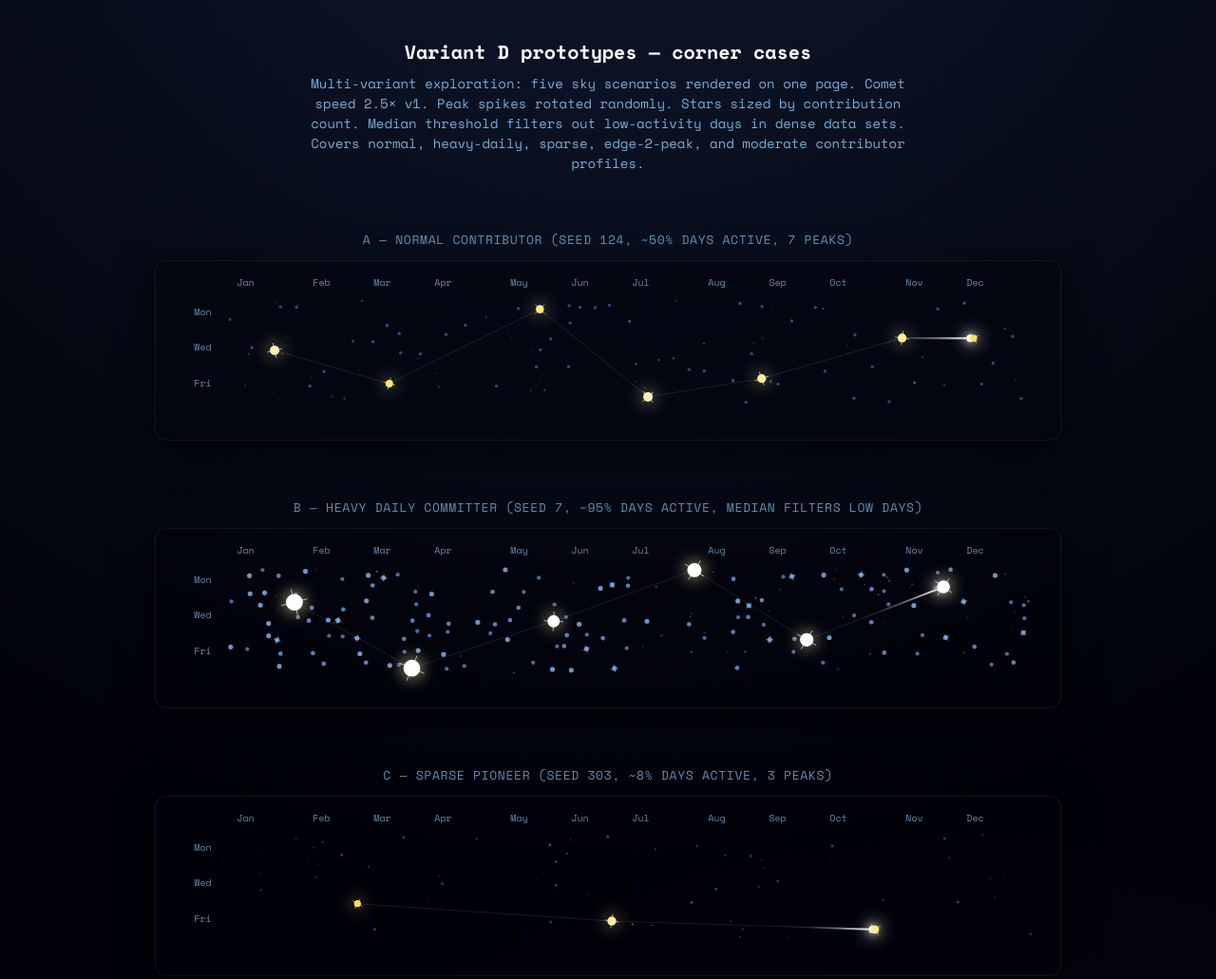
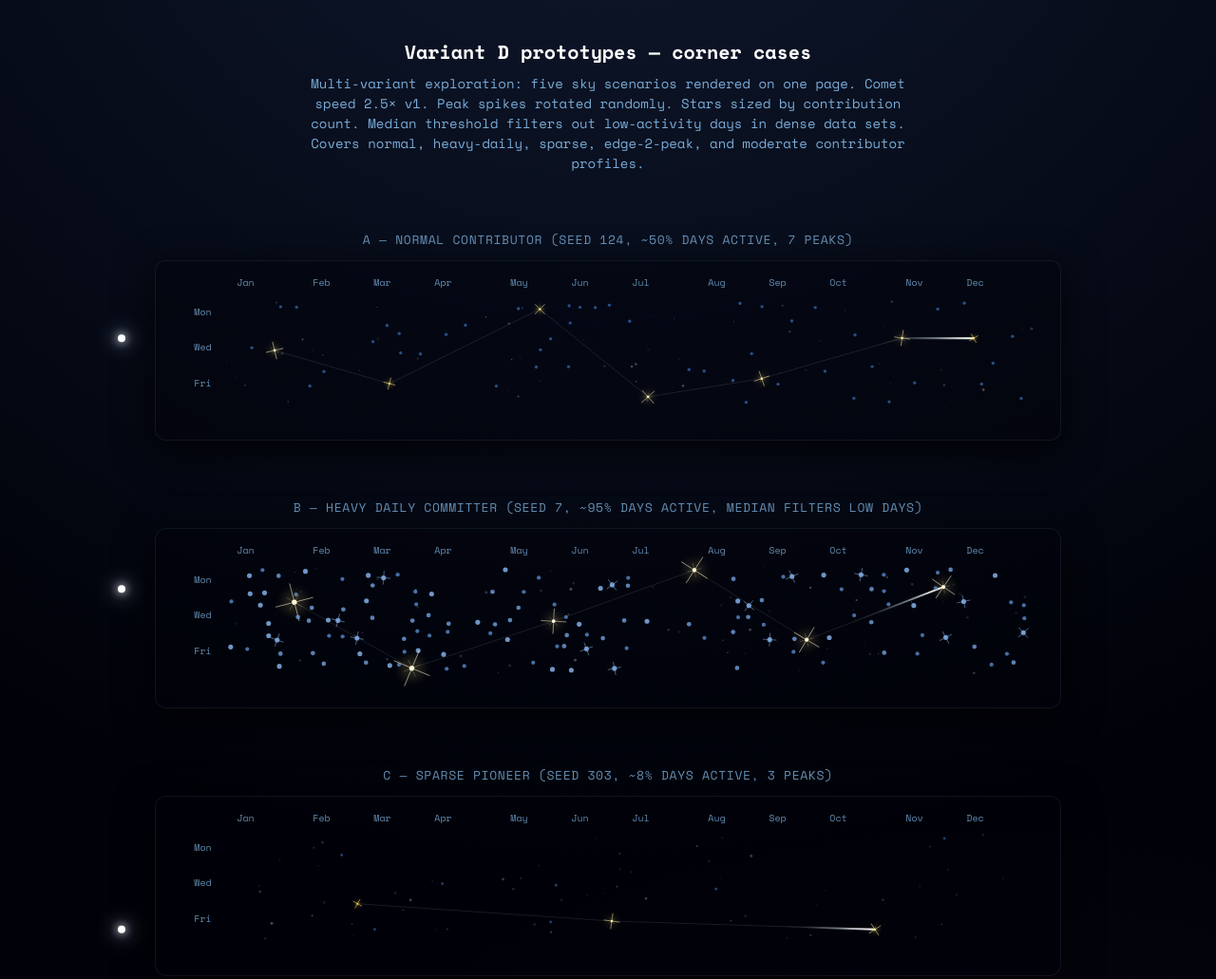
Before and after one commit to kiaquila/comet-contribution-graph, a website: page prototypes/variant-d-grid-peaks.html in a window 1280 px wide. Shown: the top 1031 px of the page at 95% size. Drawn offline with nearby package versions, Linux system fonts and the light colour scheme; animation ran at ten frames a second.

Commit message:
feat(widget): v4 — natural diffraction peaks, comet 2x faster, subtle bg tints

```diff
--- a/prototypes/variant-d-grid-peaks.html
+++ b/prototypes/variant-d-grid-peaks.html
@@ -10,8 +10,8 @@
     <style>
       /* §1 — tunables */
       :root {
-        --comet-duration: 1.05s; /* traversal — 2.5× faster than v1's 2.6s */
-        --comet-hold: 0.9s;
+        --comet-duration: 0.48s; /* traversal */
+        --comet-hold: 1.35s;
         --comet-head-r: 4px;
         --comet-head-color: #ffffff;
         --comet-trail-width: 2px;
@@ -129,15 +129,14 @@
       }
 
       .bg-star {
-        fill: #ffffff;
         opacity: 0.15;
         animation: twinkle 4s infinite alternate;
       }
       .data-star {
         transition: r 0.3s ease;
       }
-      .peak-star {
-        animation: pulse 2s infinite alternate;
+      .peak-halo {
+        animation: halo-pulse 2s infinite alternate;
       }
 
       .comet-trail-path {
@@ -162,12 +161,12 @@
           opacity: 0.3;
         }
       }
-      @keyframes pulse {
+      @keyframes halo-pulse {
         0% {
-          filter: drop-shadow(0 0 4px hsl(48, 100%, 68%));
+          fill-opacity: 0.25;
         }
         100% {
-          filter: drop-shadow(0 0 10px hsl(48, 100%, 86%));
+          fill-opacity: 0.45;
         }
       }
 
@@ -177,6 +176,9 @@
           opacity: 0.15;
         }
         .peak-star {
+          animation: none;
+        }
+        .peak-halo {
           animation: none;
         }
         .comet-head {
@@ -327,8 +329,8 @@
       }
 
       // ── Animation constants ───────────────────────────────────────────────
-      const DURATION = 1050; // ms  (2.5× v1's 2600)
-      const HOLD = 900; // ms
+      const DURATION = 480; // ms
+      const HOLD = 1350; // ms
       const TAIL_LEN = 100; // px
 
       // ── Grid geometry ─────────────────────────────────────────────────────
@@ -353,16 +355,17 @@
       function nonPeakOpacity(count) {
         return 0.45 + Math.min(count, 10) * 0.05;
       }
-      function peakR(count) {
-        return 3.6 + (count - 15) * 0.35;
-      }
       function peakFill(count) {
+        if (count > 19) {
+          return `hsl(48,100%,92%)`;
+        }
         const l = lerp(68, 86, (count - 15) / 4);
         return `hsl(48,100%,${l.toFixed(1)}%)`;
       }
-      function peakFilter(count) {
-        const l = lerp(68, 86, (count - 15) / 4);
-        return `drop-shadow(0 0 4px hsl(48,100%,${l.toFixed(1)}%)) drop-shadow(0 0 9px hsl(45,90%,55%))`;
+      function peakHaloFilter(count, v) {
+        if (count <= 17) return `url(#halo-sm-${v})`;
+        if (count <= 19) return `url(#halo-md-${v})`;
+        return `url(#halo-lg-${v})`;
       }
 
       // ── easing ────────────────────────────────────────────────────────────
@@ -508,14 +511,21 @@
 
         let el = "";
 
-        // Background noise stars (Math.random — separate stream, fine for prototype)
+        // Background noise stars (separate deterministic stream per variant)
         const noiseSeed = makePRNG(initSeed ^ 0xdeadbeef);
         for (let i = 0; i < 80; i++) {
           const cx = noiseSeed() * 848 + padding;
           const cy = noiseSeed() * 112 + padding;
           const r = noiseSeed() * 1.5;
           const del = noiseSeed() * 4;
-          el += `<circle cx="${cx.toFixed(2)}" cy="${cy.toFixed(2)}" r="${r.toFixed(2)}" class="bg-star" style="animation-delay:-${del.toFixed(2)}s" />`;
+          const tintRoll = noiseSeed();
+          let starFill;
+          if (tintRoll < 0.72) starFill = "hsl(0,0%,100%)";
+          else if (tintRoll < 0.81) starFill = "hsl(200,45%,88%)";
+          else if (tintRoll < 0.88) starFill = "hsl(15,35%,80%)";
+          else if (tintRoll < 0.94) starFill = "hsl(130,22%,80%)";
+          else starFill = "hsl(268,32%,82%)";
+          el += `<circle cx="${cx.toFixed(2)}" cy="${cy.toFixed(2)}" r="${r.toFixed(2)}" class="bg-star" fill="${starFill}" style="animation-delay:-${del.toFixed(2)}s" />`;
         }
 
         // Comet path
@@ -533,6 +543,15 @@
               <stop offset="88%"  stop-color="#ffffff" stop-opacity="0.80" />
               <stop offset="100%" stop-color="#ffffff" stop-opacity="0.95" />
             </linearGradient>
+            <filter id="halo-sm-${variantLetter}" x="-150%" y="-150%" width="400%" height="400%">
+              <feGaussianBlur in="SourceGraphic" stdDeviation="2.2" />
+            </filter>
+            <filter id="halo-md-${variantLetter}" x="-150%" y="-150%" width="400%" height="400%">
+              <feGaussianBlur in="SourceGraphic" stdDeviation="3.5" />
+            </filter>
+            <filter id="halo-lg-${variantLetter}" x="-200%" y="-200%" width="500%" height="500%">
+              <feGaussianBlur in="SourceGraphic" stdDeviation="5.0" />
+            </filter>
           </defs>
           <path d="${pathD}" class="constellation-path" />
           <path d="${pathD}" class="comet-trail-path" id="${trailId}" stroke="url(#${gradId})" />
@@ -545,18 +564,26 @@
           if (d.count <= 0) return;
 
           if (d.isPeak) {
-            const r = peakR(d.count);
             const fill = peakFill(d.count);
-            const filt = peakFilter(d.count);
-            el += `<circle cx="${d.cx.toFixed(2)}" cy="${d.cy.toFixed(2)}" r="${r.toFixed(2)}" fill="${fill}" style="filter:${filt}" class="peak-star" />`;
-            if (d.shape === "spike") {
-              const armLen = r * 1.6;
-              const sw = 0.6;
-              el += `<g transform="rotate(${d.angle.toFixed(1)},${d.cx.toFixed(2)},${d.cy.toFixed(2)})">`;
-              el += `<line x1="${(d.cx - armLen).toFixed(2)}" y1="${d.cy.toFixed(2)}" x2="${(d.cx + armLen).toFixed(2)}" y2="${d.cy.toFixed(2)}" stroke="${fill}" stroke-width="${sw}" />`;
-              el += `<line x1="${d.cx.toFixed(2)}" y1="${(d.cy - armLen).toFixed(2)}" x2="${d.cx.toFixed(2)}" y2="${(d.cy + armLen).toFixed(2)}" stroke="${fill}" stroke-width="${sw}" />`;
-              el += `</g>`;
-            }
+            const haloR = 3.5 + (d.count - 15) * 0.6;
+            const coreR = 0.9 + (d.count - 15) * 0.12;
+            const rayLen = 5.0 + (d.count - 15) * 1.0;
+            const diagLen = rayLen * 0.45;
+            const diagOff = diagLen * 0.707;
+            const haloFilter = peakHaloFilter(d.count, variantLetter);
+
+            el += `<g transform="rotate(${d.angle.toFixed(1)},${d.cx.toFixed(2)},${d.cy.toFixed(2)})">`;
+            // 1. Halo
+            el += `<circle class="peak-halo" cx="${d.cx.toFixed(2)}" cy="${d.cy.toFixed(2)}" r="${haloR.toFixed(2)}" fill="hsla(48,100%,74%,0.35)" filter="${haloFilter}" />`;
+            // 2. Diagonal rays
+            el += `<line x1="${(d.cx - diagOff).toFixed(2)}" y1="${(d.cy - diagOff).toFixed(2)}" x2="${(d.cx + diagOff).toFixed(2)}" y2="${(d.cy + diagOff).toFixed(2)}" stroke="${fill}" stroke-width="0.4" stroke-opacity="0.42" stroke-linecap="round" />`;
+            el += `<line x1="${(d.cx - diagOff).toFixed(2)}" y1="${(d.cy + diagOff).toFixed(2)}" x2="${(d.cx + diagOff).toFixed(2)}" y2="${(d.cy - diagOff).toFixed(2)}" stroke="${fill}" stroke-width="0.4" stroke-opacity="0.42" stroke-linecap="round" />`;
+            // 3. Primary H + V rays
+            el += `<line x1="${(d.cx - rayLen).toFixed(2)}" y1="${d.cy.toFixed(2)}" x2="${(d.cx + rayLen).toFixed(2)}" y2="${d.cy.toFixed(2)}" stroke="${fill}" stroke-width="0.5" stroke-linecap="round" />`;
+            el += `<line x1="${d.cx.toFixed(2)}" y1="${(d.cy - rayLen).toFixed(2)}" x2="${d.cx.toFixed(2)}" y2="${(d.cy + rayLen).toFixed(2)}" stroke="${fill}" stroke-width="0.5" stroke-linecap="round" />`;
+            // 4. Core
+            el += `<circle class="peak-core" cx="${d.cx.toFixed(2)}" cy="${d.cy.toFixed(2)}" r="${coreR.toFixed(2)}" fill="${fill}" />`;
+            el += `</g>`;
           } else {
             // median filter: skip non-peaks at or below median
             if (d.count <= median) return;
@@ -566,11 +593,14 @@
             const opacity = nonPeakOpacity(d.count);
             el += `<circle cx="${d.cx.toFixed(2)}" cy="${d.cy.toFixed(2)}" r="${r.toFixed(2)}" fill="${fill}" opacity="${opacity.toFixed(2)}" class="data-star" />`;
             if (d.shape === "spike") {
-              const armLen = r * 1.6;
-              const sw = 0.6;
+              const armLen = r * 2.8;
+              const diagLen = armLen * 0.45;
+              const diagOff = diagLen * 0.707;
               el += `<g transform="rotate(${d.angle.toFixed(1)},${d.cx.toFixed(2)},${d.cy.toFixed(2)})">`;
-              el += `<line x1="${(d.cx - armLen).toFixed(2)}" y1="${d.cy.toFixed(2)}" x2="${(d.cx + armLen).toFixed(2)}" y2="${d.cy.toFixed(2)}" stroke="${fill}" stroke-width="${sw}" opacity="${opacity.toFixed(2)}" />`;
-              el += `<line x1="${d.cx.toFixed(2)}" y1="${(d.cy - armLen).toFixed(2)}" x2="${d.cx.toFixed(2)}" y2="${(d.cy + armLen).toFixed(2)}" stroke="${fill}" stroke-width="${sw}" opacity="${opacity.toFixed(2)}" />`;
+              el += `<line x1="${(d.cx - armLen).toFixed(2)}" y1="${d.cy.toFixed(2)}" x2="${(d.cx + armLen).toFixed(2)}" y2="${d.cy.toFixed(2)}" stroke="${fill}" stroke-width="0.6" opacity="${opacity.toFixed(2)}" />`;
+              el += `<line x1="${d.cx.toFixed(2)}" y1="${(d.cy - armLen).toFixed(2)}" x2="${d.cx.toFixed(2)}" y2="${(d.cy + armLen).toFixed(2)}" stroke="${fill}" stroke-width="0.6" opacity="${opacity.toFixed(2)}" />`;
+              el += `<line x1="${(d.cx - diagOff).toFixed(2)}" y1="${(d.cy - diagOff).toFixed(2)}" x2="${(d.cx + diagOff).toFixed(2)}" y2="${(d.cy + diagOff).toFixed(2)}" stroke="${fill}" stroke-width="0.4" stroke-opacity="0.30" stroke-linecap="round" />`;
+              el += `<line x1="${(d.cx - diagOff).toFixed(2)}" y1="${(d.cy + diagOff).toFixed(2)}" x2="${(d.cx + diagOff).toFixed(2)}" y2="${(d.cy - diagOff).toFixed(2)}" stroke="${fill}" stroke-width="0.4" stroke-opacity="0.30" stroke-linecap="round" />`;
               el += `</g>`;
             }
           }
```
